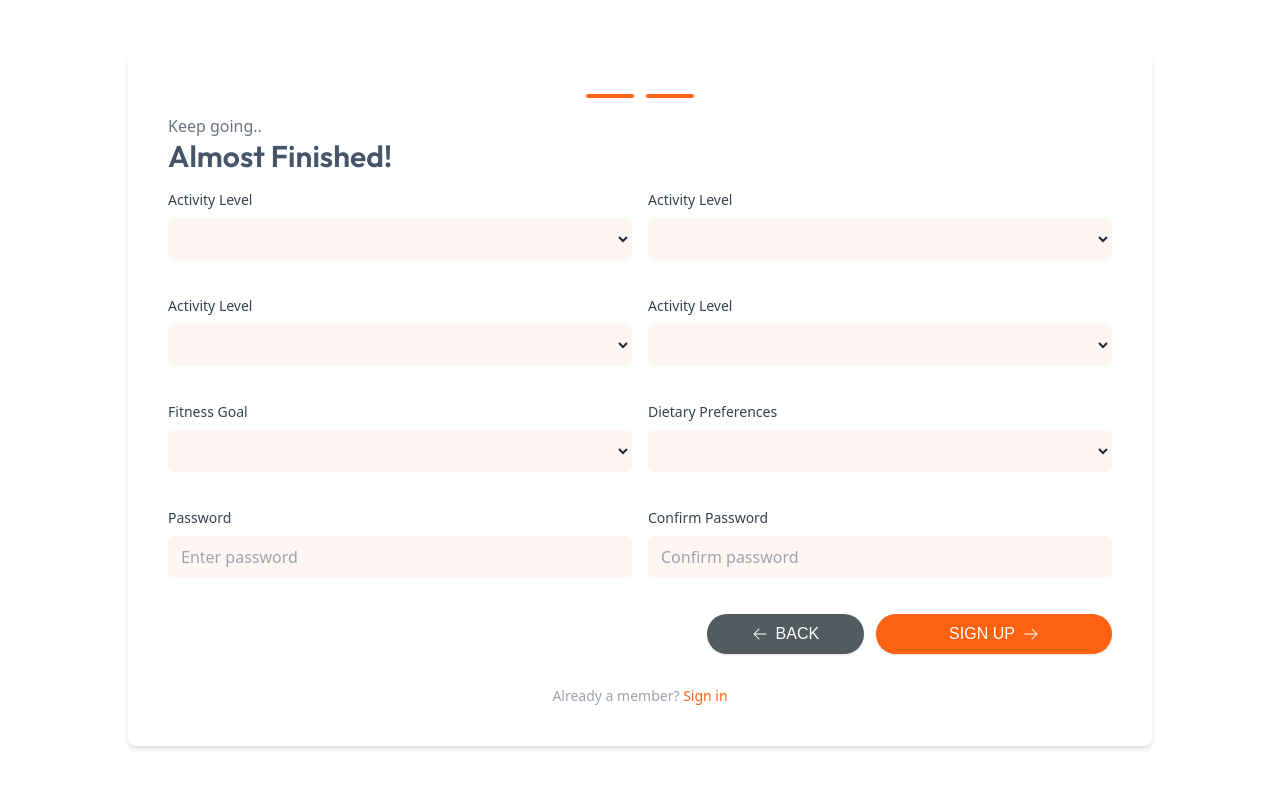
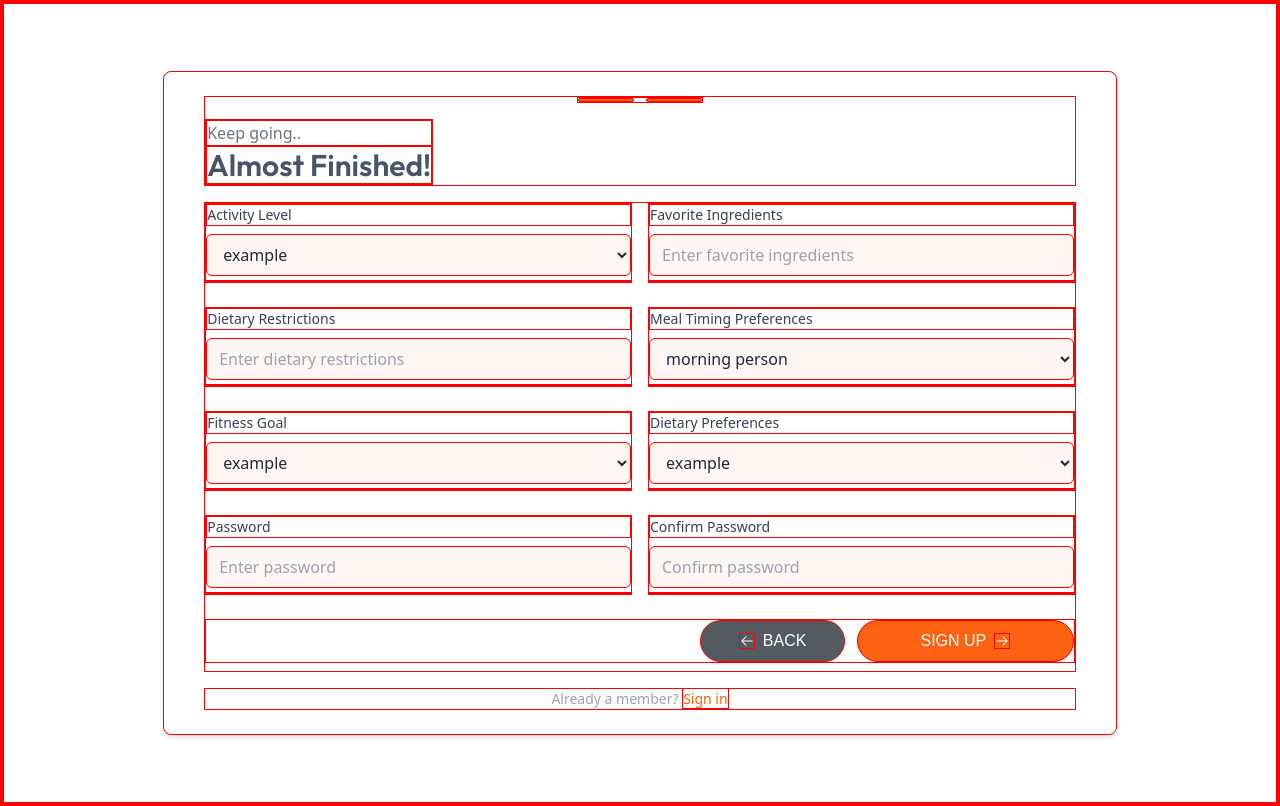
Before and after one commit to themeddev/FE-FIT-PLATTER, a React (Vite) app: page /sign-up in a window 1280 px wide. Both pictures are taken after a click on the button "NEXT". Built offline with nearby package versions, Linux system fonts and the light colour scheme.

Commit message:
changes in Sign-up form

```diff
--- a/src/App.css
+++ b/src/App.css
@@ -1,5 +1,5 @@
 *{
-    /* border: 1px solid red !important; */
+    border: 1px solid red !important;
 }
 body{
     background-color: white;
--- a/src/screens/Forms/SignUpForm/Step2.jsx
+++ b/src/screens/Forms/SignUpForm/Step2.jsx
@@ -1,9 +1,7 @@
-const Step2 = ({formData, handleInputChange}) => {
-
-
+const Step2 = ({ formData, handleInputChange }) => {
   return (
     <>
-        <div className="mb-4">
+      <div className="mb-2">
         <label htmlFor="activityLevel" className="block mb-2 text-sm font-medium text-gray-700">Activity Level</label>
         <select
           id="activityLevel"
@@ -12,51 +10,56 @@ const Step2 = ({formData, handleInputChange}) => {
           onChange={handleInputChange}
           className="w-full px-3 py-2 bg-InputBg border border-InputBg rounded-md outline-none focus:border-[#FC6212]"
         >
-              {/* Add activity level options here */}
-            </select>
-            <p className="mt-1 text-xs text-red-500"></p>
-          </div>
-          <div className="mb-4">
-            <label htmlFor="activityLevel" className="block mb-2 text-sm font-medium text-gray-700">Activity Level</label>
-            <select
-              id="activityLevel1"
-              name="activityLevel1"
-              value={formData.activityLevel || ''}
-              onChange={handleInputChange}
-              className="w-full px-3 py-2 bg-InputBg border border-InputBg rounded-md outline-none focus:border-[#FC6212]"
-            >
-              {/* Add activity level options here */}
-            </select>
-            <p className="mt-1 text-xs text-red-500"></p>
-          </div>
-          <div className="mb-4">
-            <label htmlFor="activityLevel" className="block mb-2 text-sm font-medium text-gray-700">Activity Level</label>
-            <select
-              id="activityLevel2"
-              name="activityLevel2"
-              value={formData.activityLevel || ''}
-              onChange={handleInputChange}
-              className="w-full px-3 py-2 bg-InputBg border border-InputBg rounded-md outline-none focus:border-[#FC6212]"
-            >
-              {/* Add activity level options here */}
-            </select>
-            <p className="mt-1 text-xs text-red-500"></p>
-          </div>
-          <div className="mb-4">
-            <label htmlFor="activityLevel" className="block mb-2 text-sm font-medium text-gray-700">Activity Level</label>
-            <select
-              id="activityLevel3"
-              name="activityLevel3"
-              value={formData.activityLevel || ''}
-              onChange={handleInputChange}
-              className="w-full px-3 py-2 bg-InputBg border border-InputBg rounded-md outline-none focus:border-[#FC6212]"
-            >
-              {/* Add activity level options here */}
+          <option value="morning">example</option>
+          <option value="evening">example</option>
         </select>
         <p className="mt-1 text-xs text-red-500"></p>
       </div>
 
-          <div className="mb-4">
+      <div className="mb-2">
+        <label htmlFor="FavIngredients" className="block mb-2 text-sm font-medium text-gray-700">Favorite Ingredients</label>
+        <input
+          type="text"
+          id="FavIngredients"
+          name="FavIngredients"
+          value={formData.FavIngredients || ''}
+          onChange={handleInputChange}
+          placeholder="Enter favorite ingredients"
+          className="w-full px-3 py-2 bg-InputBg border border-InputBg rounded-md outline-none focus:border-[#FC6212]"
+        />
+        <p className="mt-1 text-xs text-red-500"></p>
+      </div>
+
+      <div className="mb-2">
+        <label htmlFor="dietaryRestrictions" className="block mb-2 text-sm font-medium text-gray-700">Dietary Restrictions</label>
+        <input
+          type="text"
+          id="dietaryRestrictions"
+          name="dietaryRestrictions"
+          value={formData.dietaryRestrictions || ''}
+          onChange={handleInputChange}
+          placeholder="Enter dietary restrictions"
+          className="w-full px-3 py-2 bg-InputBg border border-InputBg rounded-md outline-none focus:border-[#FC6212]"
+        />
+        <p className="mt-1 text-xs text-red-500"></p>
+      </div>
+
+      <div className="mb-2">
+        <label htmlFor="MealTiming" className="block mb-2 text-sm font-medium text-gray-700">Meal Timing Preferences</label>
+        <select
+          id="MealTiming"
+          name="MealTiming"
+          value={formData.MealTiming || ''}
+          onChange={handleInputChange}
+          className="w-full px-3 py-2 bg-InputBg border border-InputBg rounded-md outline-none focus:border-[#FC6212]"
+        >
+          <option value="morning">morning person</option>
+          <option value="evening">evening person</option>
+        </select>
+        <p className="mt-1 text-xs text-red-500"></p>
+      </div>
+
+      <div className="mb-2">
         <label htmlFor="fitnessGoal" className="block mb-2 text-sm font-medium text-gray-700">Fitness Goal</label>
         <select
           id="fitnessGoal"
@@ -65,12 +68,13 @@ const Step2 = ({formData, handleInputChange}) => {
           onChange={handleInputChange}
           className="w-full px-3 py-2 bg-InputBg border border-InputBg rounded-md outline-none focus:border-[#FC6212]"
         >
-              {/* Add fitness goal options here */}
+          <option value="morning">example</option>
+          <option value="evening">example</option>
         </select>
         <p className="mt-1 text-xs text-red-500"></p>
       </div>
 
-          <div className="mb-4">
+      <div className="mb-2">
         <label htmlFor="dietaryPreferences" className="block mb-2 text-sm font-medium text-gray-700">Dietary Preferences</label>
         <select
           id="dietaryPreferences"
@@ -79,12 +83,13 @@ const Step2 = ({formData, handleInputChange}) => {
           onChange={handleInputChange}
           className="w-full px-3 py-2 bg-InputBg border border-InputBg rounded-md outline-none focus:border-[#FC6212]"
         >
-              {/* Add dietary preferences options here */}
+          <option value="morning">example</option>
+          <option value="evening">example</option>
         </select>
         <p className="mt-1 text-xs text-red-500"></p>
       </div>
 
-          <div className="mb-4">
+      <div className="mb-2">
         <label htmlFor="password" className="block mb-2 text-sm font-medium text-gray-700">Password</label>
         <input
           type="password"
@@ -98,7 +103,7 @@ const Step2 = ({formData, handleInputChange}) => {
         <p className="mt-1 text-xs text-red-500"></p>
       </div>
 
-          <div className="mb-4">
+      <div className="mb-2">
         <label htmlFor="confirmPassword" className="block mb-2 text-sm font-medium text-gray-700">Confirm Password</label>
         <input
           type="password"
--- a/src/screens/Forms/SignUpForm/index.jsx
+++ b/src/screens/Forms/SignUpForm/index.jsx
@@ -36,21 +36,21 @@ export default function() {
   };
 
   return (
-    <div className="flex items-center justify-center h-screen bg-gray-40 " >
-      <div className="w-4/5 p-10 bg-white rounded-lg shadow-md">
+    <div className="flex items-center justify-center h-screen px-10 bg-gray-40 " >
+      <div className="w-4/5 px-10 py-6 bg-white rounded-lg shadow-md">
         <div className='flex flex-col	 items-center justify-center gap-4'>
 
         {/* Steppers */}
-        <div className='flex max-w-xs space-x-3  self-center'>
+        <div className='flex max-w-xs space-x-3 self-center'>
           {step ? (
               <>
-                <span className="w-12 h-1 rounded-sm bg-myOrange"></span>
-                <span className="w-12 h-1 rounded-sm bg-gray-100"></span>
+                <span className="w-14 h-1 rounded-sm bg-myOrange"></span>
+                <span className="w-14 h-1 rounded-sm bg-gray-100"></span>
               </>
             ) : (
               <>
-                <span className="w-12 h-1 rounded-sm bg-myOrange"></span>
-                <span className="w-12 h-1 rounded-sm bg-myOrange"></span>
+                <span className="w-14 h-1 rounded-sm bg-myOrange"></span>
+                <span className="w-14 h-1 rounded-sm bg-myOrange"></span>
               </>
             )}
           </div>
@@ -79,15 +79,15 @@ export default function() {
           )}
 
           {/* Next button */}
-          <div className="mb-4 col-span-2 flex items-center justify-end">
+          <div className="mb-2 col-span-2 flex items-center justify-end">
             {step ? (
               <button
                 type="button"
                 onClick={handleNext}
-                className="btn-phone w-1/4 px-5 py-2 font-Poppins text-white bg-myOrange rounded-full hover:bg-orange-600 flex items-center justify-center"
+                className="btn-phone w-1/4 px-5 py-2 font-Poppins text-white bg-myOrange rounded-full hover:bg-orange-600 flex items-center justify-center shadow transition"
               >
                 NEXT
-                <ArrowRightIcon className="w-4 h-4 ml-2" />
+                <ArrowRightIcon fill="currentColor" className="w-4 h-4 ml-2" />
               </button>
             ) : (
               <>
@@ -96,7 +96,7 @@ export default function() {
                   onClick={handleNext}
                   className="btn-phone w-1/6 mr-3 px-5 py-2 font-Poppins text-white bg-[#525C60] rounded-full hover:bg-gray-600 flex items-center justify-center shadow transition"
                 >
-                  <ArrowLeftIcon className="w-4 h-4 mr-2" />
+                  <ArrowLeftIcon fill="currentColor" className="w-4 h-4 mr-2" />
                   BACK
                 </button>
                 <button
@@ -104,7 +104,7 @@ export default function() {
                   className="btn-phone w-1/4 px-5  py-2 font-Poppins text-white bg-myOrange rounded-full hover:bg-orange-600 flex items-center justify-center shadow transition"
                 >
                   SIGN UP
-                  <ArrowRightIcon className="w-4 h-4 ml-2" />
+                  <ArrowRightIcon fill="currentColor" className="w-4 h-4 ml-2" />
                 </button>
               </>
             )}
--- a/src/screens/pages/Navbar-Footer/Footer.jsx
+++ b/src/screens/pages/Navbar-Footer/Footer.jsx
@@ -31,7 +31,7 @@ const Footer = () => {
                     </Link>
                 </div>
                 <div className="px-5 py-2">
-                    <Link to='/contact  ' className="text-base leading-6 text-gray-500 hover:text-myOrange">
+                    <Link to='/contact-us  ' className="text-base leading-6 text-gray-500 hover:text-myOrange">
                         Contact
                     </Link>
                 </div>
```
Also changed, not shown: src/screens/Forms/SignUpForm/Step1.jsx (+13 -12 lines). Lines whose indentation alone changed are shown as unchanged.
